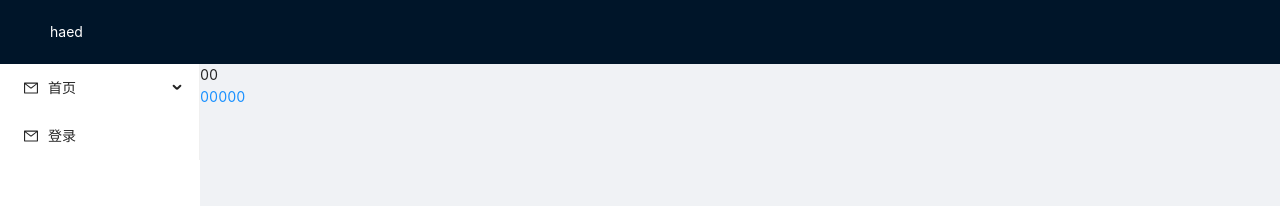
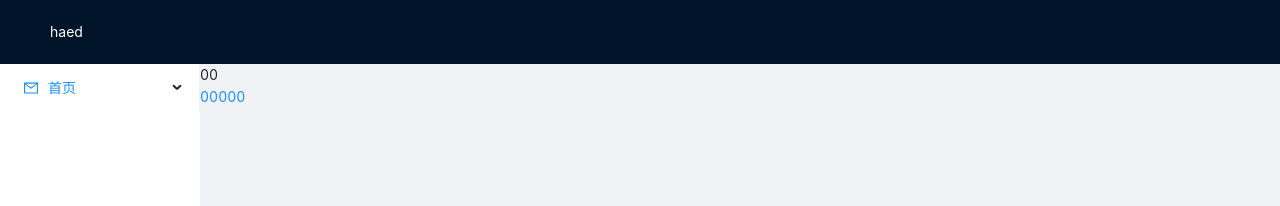
Before and after one commit to Groverjun/reactStudy, a React app: page /index/home/test in a window 1280 px wide. Before the commit this address led to /home/test. Shown: the top 206 px of the page. Built offline with nearby package versions, Linux system fonts and the light colour scheme.

Commit message:
路由重定向

```diff
--- a/src/App.js
+++ b/src/App.js
@@ -17,8 +17,10 @@ class App extends React.Component {
         console.log(pathname)
 
         return (
-            // <Route   to= {this.state.props.route.children[1].path} component = {this.state.props.route.children[1].component}></Route >
-            renderRoutes(this.state.props.route.children)
+           <div className ="app">
+              <Redirect to="/index"/>
+              {renderRoutes(this.state.props.route.children)}
+           </div>
         )
     }
 };
--- a/src/layout/components/NavContend.js
+++ b/src/layout/components/NavContend.js
@@ -15,7 +15,7 @@ class NavContend extends React.Component {
 	};
 	render() {
 		const { current } = this.state;
-		const listItems = router[0].children.map(function(number){
+		const listItems = router[0].children[1].children.map(function(number){
 				if(number.children){
 					let listItemst = number.children.map(function(element){
 						return(<Menu.Item key={element.path}><Link to={element.path}>{element.title}</Link></Menu.Item>)
--- a/src/layout/index.js
+++ b/src/layout/index.js
@@ -20,11 +20,8 @@ export default memo((props)=>{
 				<NavContend/>
 			</Sider>
 			<Content>
-				<Redirect to="/home"/>
-				{/* <Route path="/" component={Home} exact route={props.route.children[0].children}/> */}
+				<Redirect to="/index/home"/>
 				{renderRoutes(props.route.children)}
-				{/* <Route path="/home" component= {Home} exact></Route> */}
-				{/* {props.route.children} */}
 			</Content>
 			</Layout>
 		</Layout>
--- a/src/router/router.js
+++ b/src/router/router.js
@@ -5,86 +5,75 @@ import Login from '../views/login/index'
 import Test from '../views/home/children/test'
 import Test2 from '../views/home/children/test2'
 const router = [
-    // {
-    //     path: '/',
-    //     component: App,
-    //     children:[
-    //         {
-    //             path: '/login',
-    //             title:"登录",
-    //             redirect:"/login",
-    //             exact:false,
-    //             component: Login,
-    //         },
-    //         {
-    //             path: '/index',
-    //             component:Layout ,
-    //             redirect:"/index/home",
-    //             children: [
-    //                 {
-    //                     path: '/index/home',
-    //                     title:"首页",
-    //                     component: Home,
-    //                     redirect:"/index/home/test",
-    //                     children: [
-    //                         {
-    //                             path: '/index/home/test',
-    //                             title:"test",
-    //                             exact:true,
-    //                             component: Test,
-    //                         },
-    //                         {
-    //                             path: '/index/home/test2',
-    //                             title:"test2",
-    //                             exact:false,
-    //                             component: Test2,
-    //                         }
-    //                     ]
-    //                 },
-
-    //             ]
-    //         }
-    //     ]
-    // },
-
     {
         path: '/',
+        component: App,
+        children:[
+            {
+                path: '/login',
+                title:"登录",
+                redirect:"/login",
+                component: Login,
+            },
+            {
+                path: '/index',
                 component:Layout ,
+                redirect:"/index/home",
                 children: [
                     {
-                path: '/home',
+                        path: '/index/home',
                         title:"首页",
                         component: Home,
-                redirect:"/home/test",
+                        redirect:"/index/home/test",
                         children: [
                             {
-                        path: '/home/test',
+                                path: '/index/home/test',
                                 title:"test",
                                 component: Test,
                             },
                             {
-                        path: '/home/test2',
+                                path: '/index/home/test2',
                                 title:"test2",
                                 component: Test2,
                             }
                         ]
                     },
-            {
-                path: '/login',
-                title:"登录",
-                redirect:"/login",
-                exact:false,
-                component: Login,
-            },
+
+                ]
+            }
         ]
     },
-    {
-        path: '/login',
-        title:"登录",
-        redirect:"/login",
-        exact:false,
-        component: Login,
-    },
+
+    // {
+    //     path: '/',
+    //     component:Layout ,
+    //     children: [
+    //         {
+    //             path: '/home',
+    //             title:"首页",
+    //             component: Home,
+    //             redirect:"/home/test",
+    //             children: [
+    //                 {
+    //                     path: '/home/test',
+    //                     title:"test",
+    //                     component: Test,
+    //                 },
+    //                 {
+    //                     path: '/home/test2',
+    //                     title:"test2",
+    //                     component: Test2,
+    //                 }
+    //             ]
+    //         }
+    //     ]
+    // },
+    // {
+    //     path: '/login',
+    //     title:"登录",
+    //     redirect:"/login",
+    //     component: Login,
+    // },
 
 ];
 export {router}
--- a/src/views/home/index.js
+++ b/src/views/home/index.js
@@ -14,7 +14,7 @@ class Home extends React.Component {
         return (
             <div>
                 00
-                <Redirect to="/home/test"/>
+                <Redirect to="/index/home/test"/>
                 {renderRoutes(this.state.props.route.children)}
             </div>
         )
--- a/src/views/login/index.js
+++ b/src/views/login/index.js
@@ -4,7 +4,7 @@ class Login extends React.Component {
     render() {
         return (
             <div>
-                 <Link to="/home">Login</Link>
+                 <Link to="/index">Login</Link>
             </div>
         )
     }
```
Lines whose indentation alone changed are shown as unchanged.
